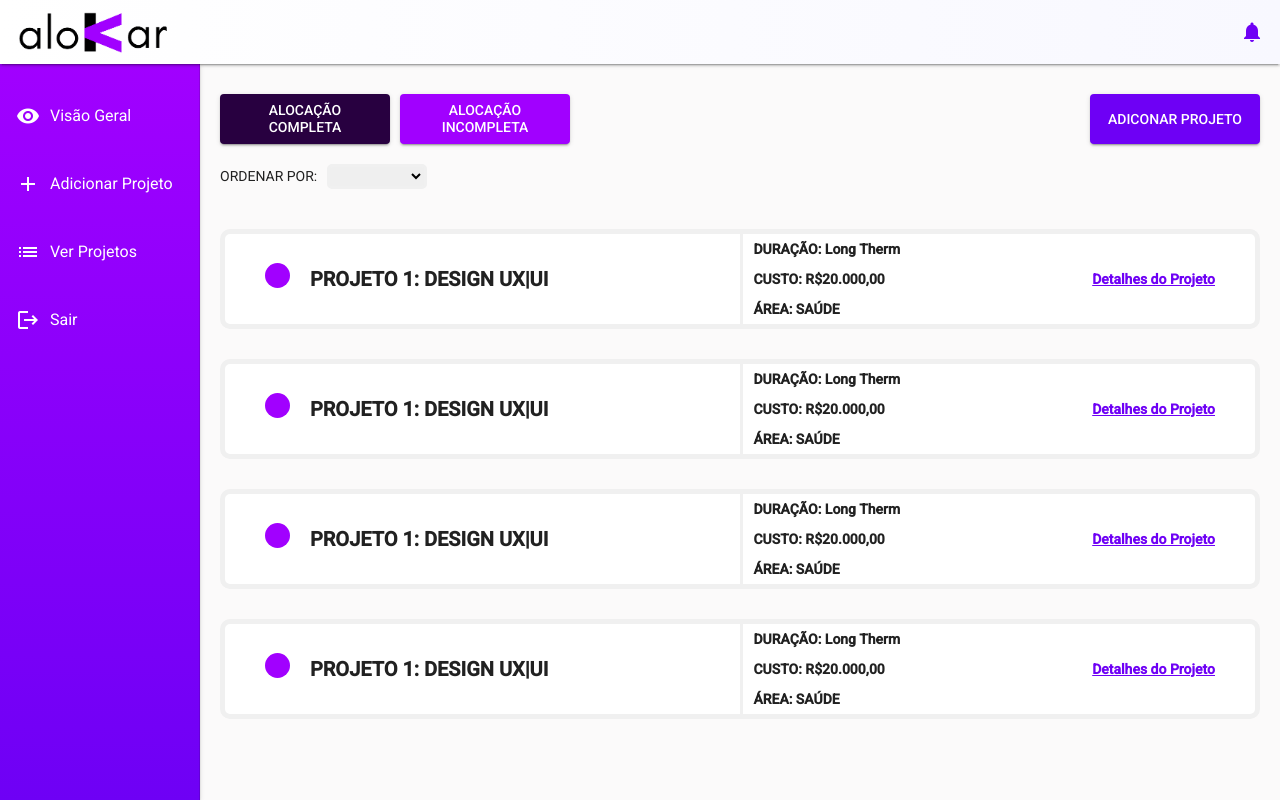
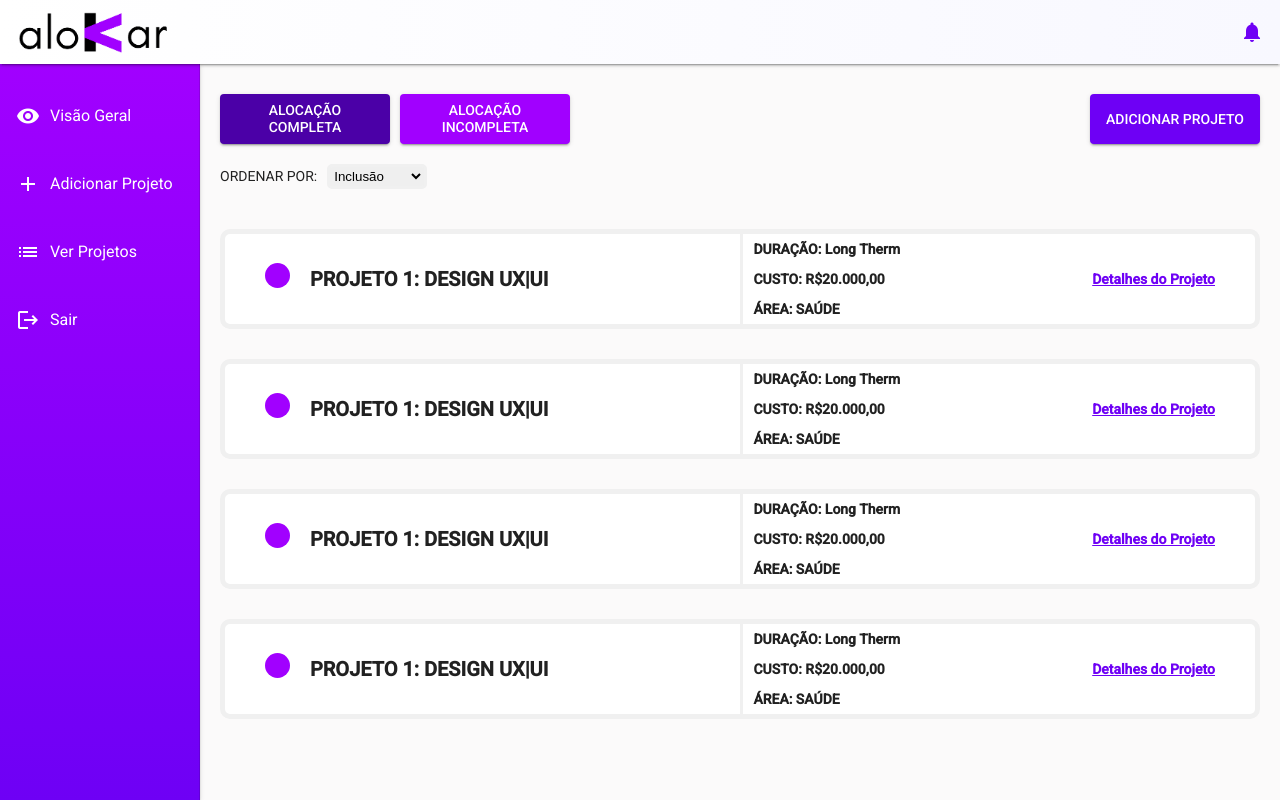
Before and after one commit to mateusntn/residencia-accenture, an Angular app in the folder alokarFrontend/: page /projects in a window 1280 px wide. In both pictures the pointer is over the button "ALOCAÇÃO COMPLETA". Built offline with nearby package versions, Linux system fonts and the light colour scheme.

Commit message:
ALF(9.2): Adds animation in buttons and corrects error

```diff
--- a/alokarFrontend/src/app/views/project-crud/project-crud.component.css
+++ b/alokarFrontend/src/app/views/project-crud/project-crud.component.css
@@ -9,6 +9,12 @@ button {
   width: 170px;
   white-space: normal;
   line-height: 17px;
+}
+
+button:hover {
+    background-color: #4b00a7;
+    transform: scale(1.02);
+    transition: all linear 0.2s;
 }
 
 .aloc-completed {
--- a/alokarFrontend/src/app/views/project-crud/project-crud.component.html
+++ b/alokarFrontend/src/app/views/project-crud/project-crud.component.html
@@ -4,12 +4,12 @@
     <button mat-raised-button class="aloc-incompleted">ALOCAÇÃO INCOMPLETA</button>
   </div>
 
-  <button class="add-project" mat-raised-button routerLink="/projects/create">ADICONAR PROJETO</button>
+  <button class="add-project" mat-raised-button routerLink="/projects/create">ADICIONAR PROJETO</button>
 </div>
 <div class="filter">
   <label for="filter">ORDENAR POR:</label>
   <select name="filter">
-    <option value="" selected></option>
+    <option value="" selected>Inclusão</option>
     <option value="duracao">Duração</option>
     <option value="cost">Custo</option>
     <option value="area">Área</option>
```
